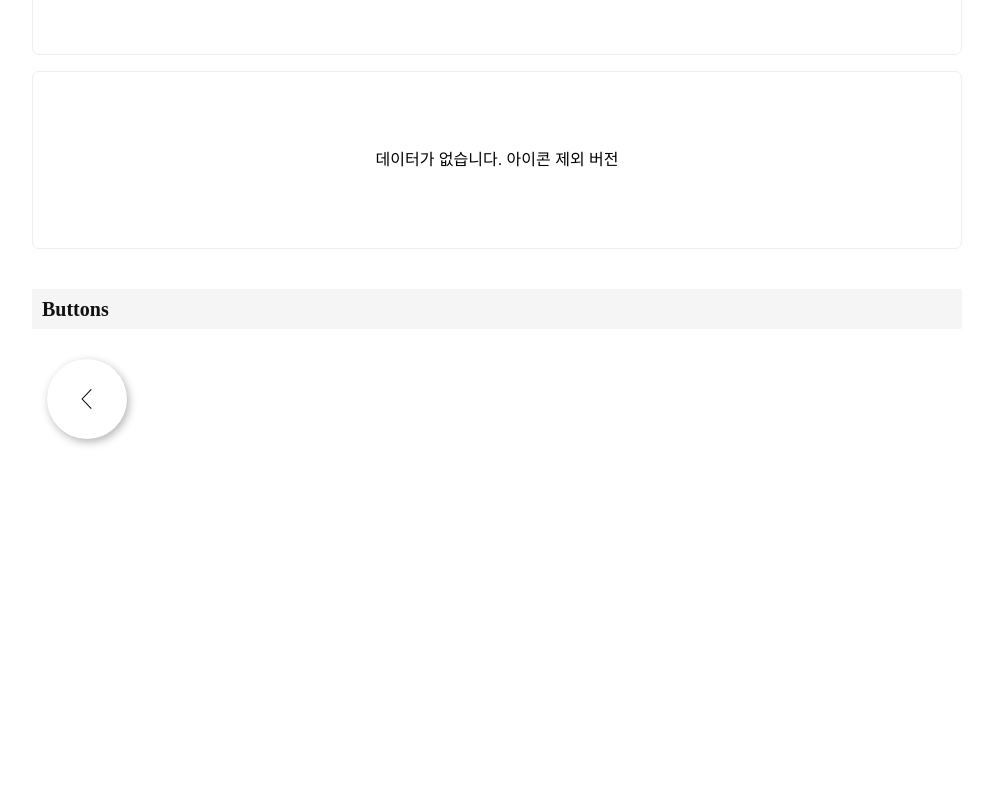
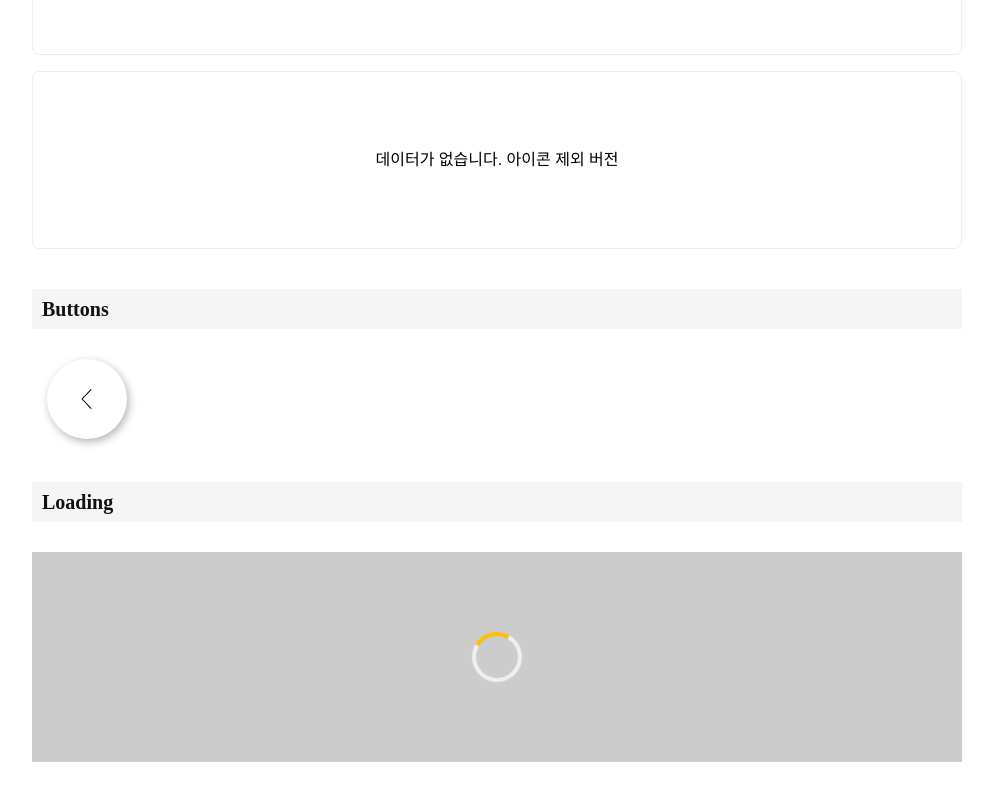
Before and after one commit to kwak0630/NuxtJS-Guide, a Nuxt app: page /guide/component in a window 1280 px wide. Shown: the part 1600-2400 px from the top of the page, without its empty margins (268-1261 px from the left). Before the commit the page ends 2092 px from the top, so only its background shows below. Built offline with nearby package versions, Linux system fonts and the light colour scheme; a web font is replaced by a local one.

Commit message:
loading 작업

```diff
--- a/assets/css/common/_animation.scss
+++ b/assets/css/common/_animation.scss
@@ -20,3 +20,8 @@
   transform: translateX(-50%) translateY(100%);
   opacity: 0;
 }
+
+@keyframes spin {
+  0% { transform: rotate(0deg); }
+  100% { transform: rotate(360deg); }
+}
--- a/assets/css/guide.scss
+++ b/assets/css/guide.scss
@@ -261,6 +261,30 @@ body {
 				}
 			}
 		}
+		&.component-loading{
+			.loading {
+				// position: fixed;
+				// top: 0;
+				// left: 0;
+				// right: 0;
+				// bottom: 0;
+				padding: 80px 0;
+				background-color: rgba(0, 0, 0, 0.2);
+				display: flex;
+				flex-direction: column;
+				align-items: center;
+				justify-content: center;
+				z-index: 9999;
+			}
+			.spinner {
+				border: 4px solid #f0f0f0;
+				border-top: 4px solid $CBrand;
+				border-radius: 50%;
+				width: 50px;
+				height: 50px;
+				animation: spin 1s linear infinite;
+			}
+		}
 	}
 	&.popup {
 		.guide-btn{
--- /dev/null
+++ b/components/Component/Loading/Loading.vue
@@ -0,0 +1,48 @@
+<template>
+  <div class="loading" v-if="isLoading">
+    <div class="spinner"></div>
+  </div>
+</template>
+
+<script>
+export default {
+  data() {
+    return {
+      isLoading: false,
+    };
+  },
+  mounted() {
+    // 페이지 로드 시 로딩 활성화 & 스크롤 막기
+    // lockScroll은 테스트를 위해 주석처리~
+    this.isLoading = true;
+    // this.lockScroll(true);
+
+    // 페이지 로드 완료 시 로딩 비활성화
+    this.$nextTick(() => {
+      // this.isLoading = false;
+      // this.lockScroll(false);
+    });
+  },
+  watch: {
+    // 페이지 전환 시 로딩 상태를 감지
+    '$route': function () {
+      this.isLoading = true;
+      // this.lockScroll(true);
+    },
+  },
+  beforeDestroy() {
+    // 컴포넌트가 파괴되기 전에 로딩 상태를 false로 설정
+    this.isLoading = false;
+    // this.lockScroll(false);
+  },
+  methods: {
+    lockScroll(lock) {
+      if (lock) {
+        document.body.style.overflow = 'hidden';
+      } else {
+        document.body.style.overflow = '';
+      }
+    },
+  },
+};
+</script>
--- a/pages/guide/component.vue
+++ b/pages/guide/component.vue
@@ -107,6 +107,11 @@
         <TopButton />
         <BackButton />
       </div>
+
+      <div class="guide-box component component-loading">
+        <h3 class="guide-title2">Loading</h3>
+        <Loading />
+      </div>
     </div>
   </div>
 </template>
@@ -120,6 +125,7 @@ import NoData from '@/components/Component/NoData/NoData.vue';
 import ToolTip from '@/components/Component/ToolTip/ToolTip.vue';
 import TopButton from '@/components/Component/Button/TopButton.vue';
 import BackButton from '@/components/Component/Button/BackButton.vue';
+import Loading from '@/components/Component/Loading/Loading.vue';
 
 export default ({
   components : {
@@ -130,7 +136,8 @@ export default ({
     NoData,
     ToolTip,
     TopButton,
-    BackButton
+    BackButton,
+    Loading,
   },
 })
 </script>
```
